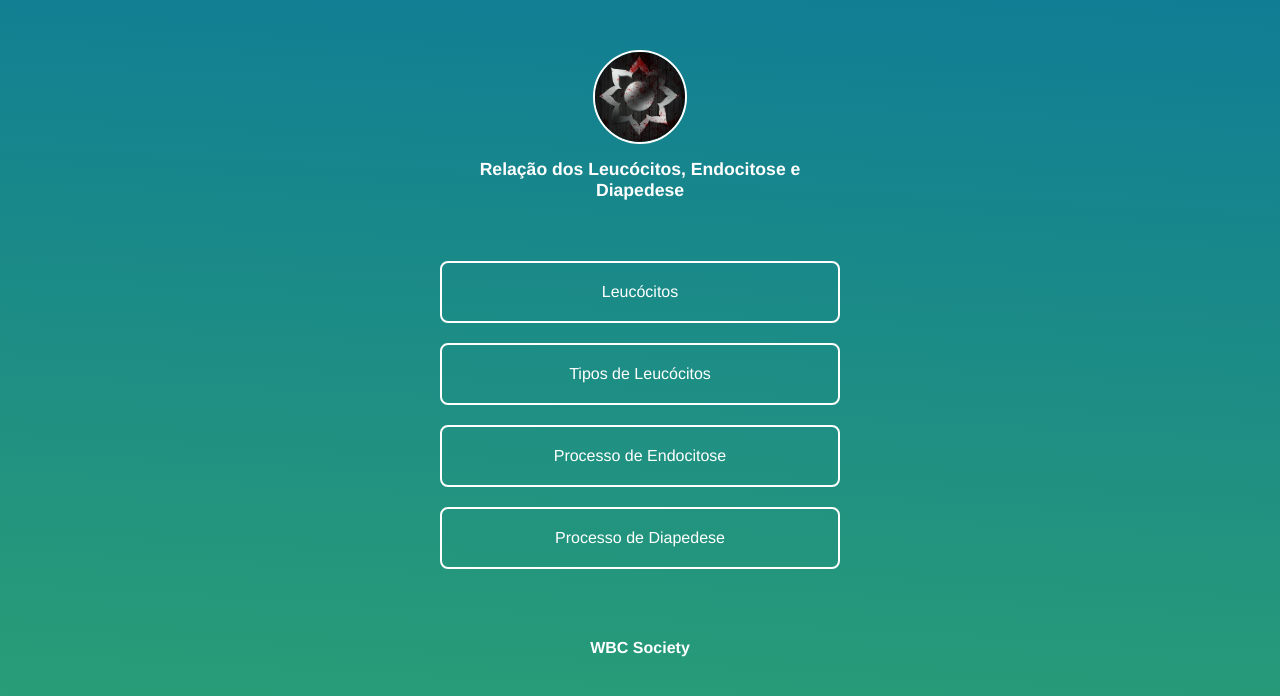
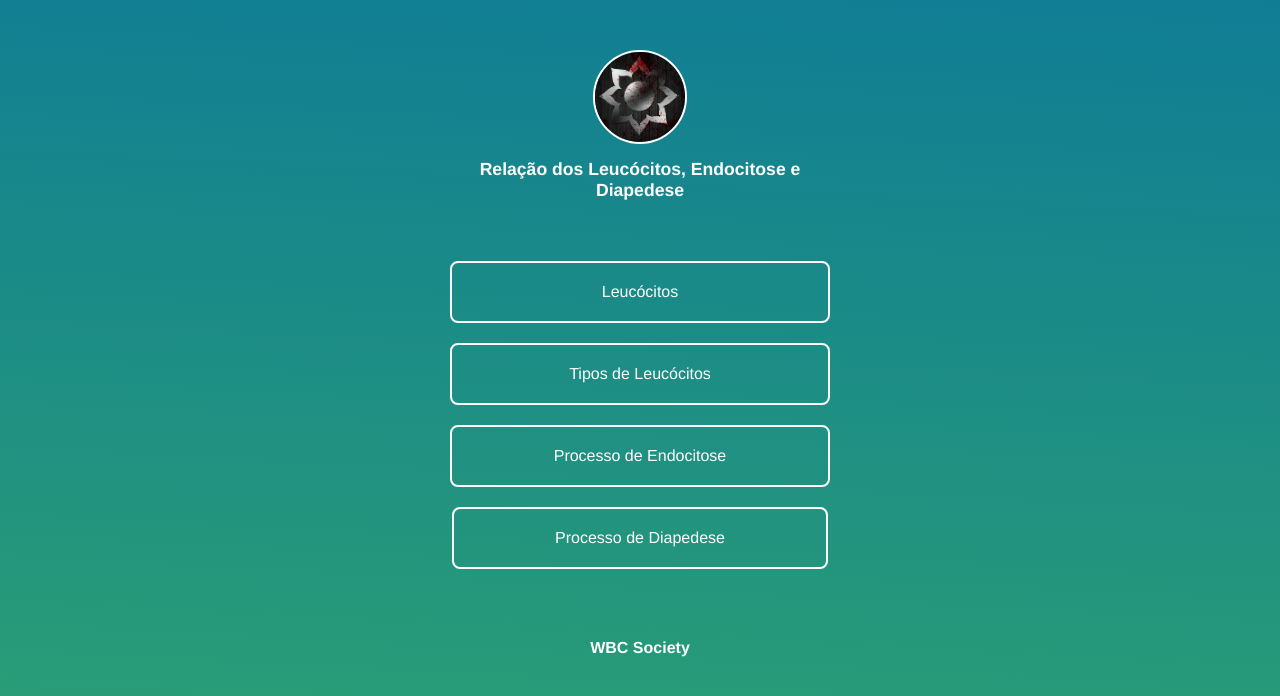
Before and after one commit to vauleciovital/projeto-integrador, a plain HTML site: page index.html in a window 1280 px wide. Drawn offline with Linux system fonts and the light colour scheme.

Commit message:
Add files via upload

```diff
--- a/css/styles.css
+++ b/css/styles.css
@@ -35,7 +35,6 @@ img {
     color: #ffffff;
     font-size: 16px;
     padding: 20px 150px;
-    width: 400px;
     margin: 10px;
     margin-left: auto;
     margin-right: auto;
@@ -47,8 +46,7 @@ img {
     background-color: rgba(255, 0, 0, 0);
     color: #ffffff;
     font-size: 16px;
-    padding: 20px 100px;
-    width: 400px;
+    padding: 20px 117px;
     margin: 10px;
     margin-left: auto;
     margin-right: auto;
@@ -60,8 +58,7 @@ img {
     background-color: rgba(255, 0, 0, 0);
     color: #ffffff;
     font-size: 16px;
-    padding: 20px 100px;
-    width: 400px;
+    padding: 20px 101px;
     margin: 10px;
     margin-left: auto;
     margin-right: auto;
@@ -73,8 +70,7 @@ img {
     background-color: rgba(255, 0, 0, 0);
     color: #ffffff;
     font-size: 16px;
-    padding: 20px 100px;
-    width: 400px;
+    padding: 20px 102px;
     margin: 10px;
     margin-left: auto;
     margin-right: auto;
```
